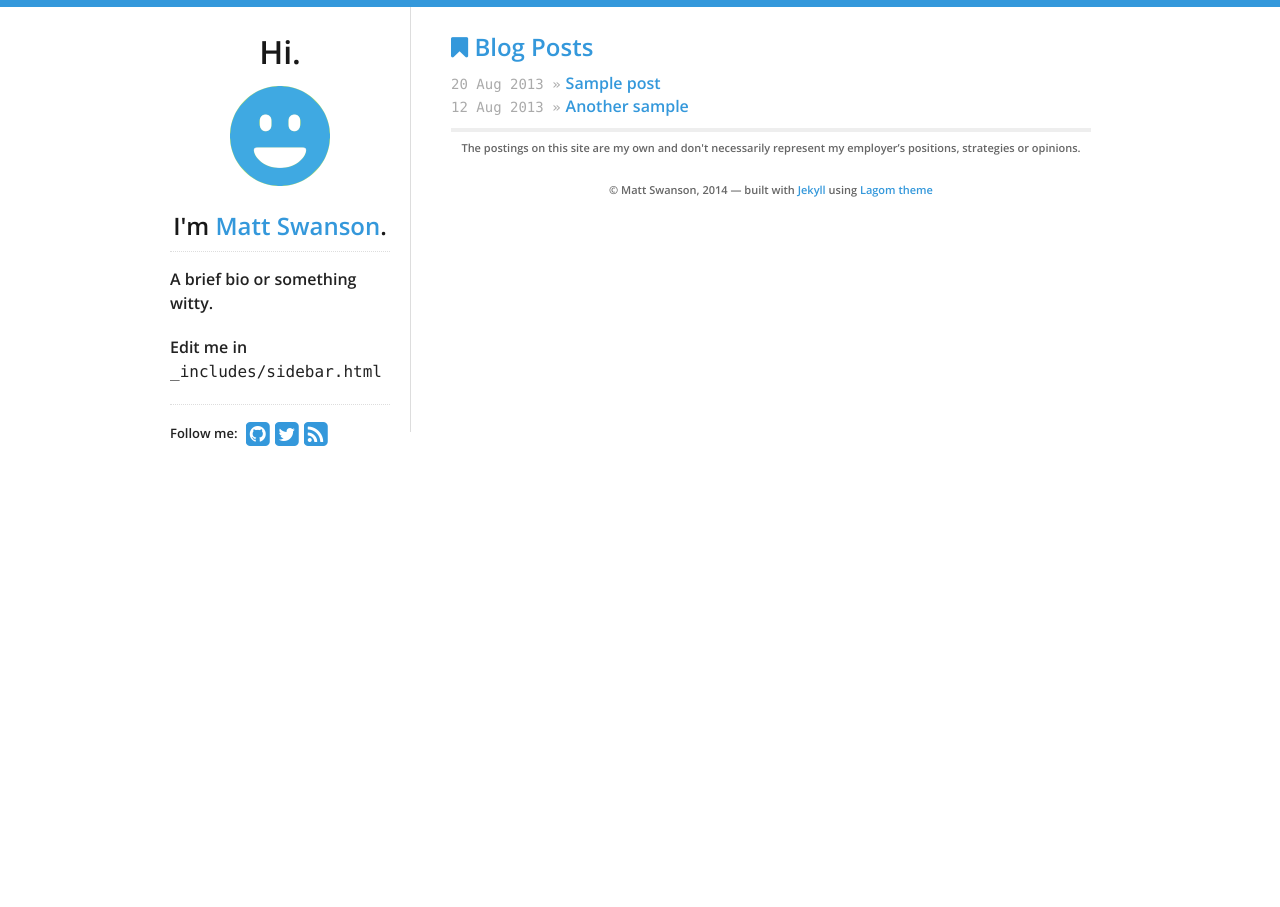
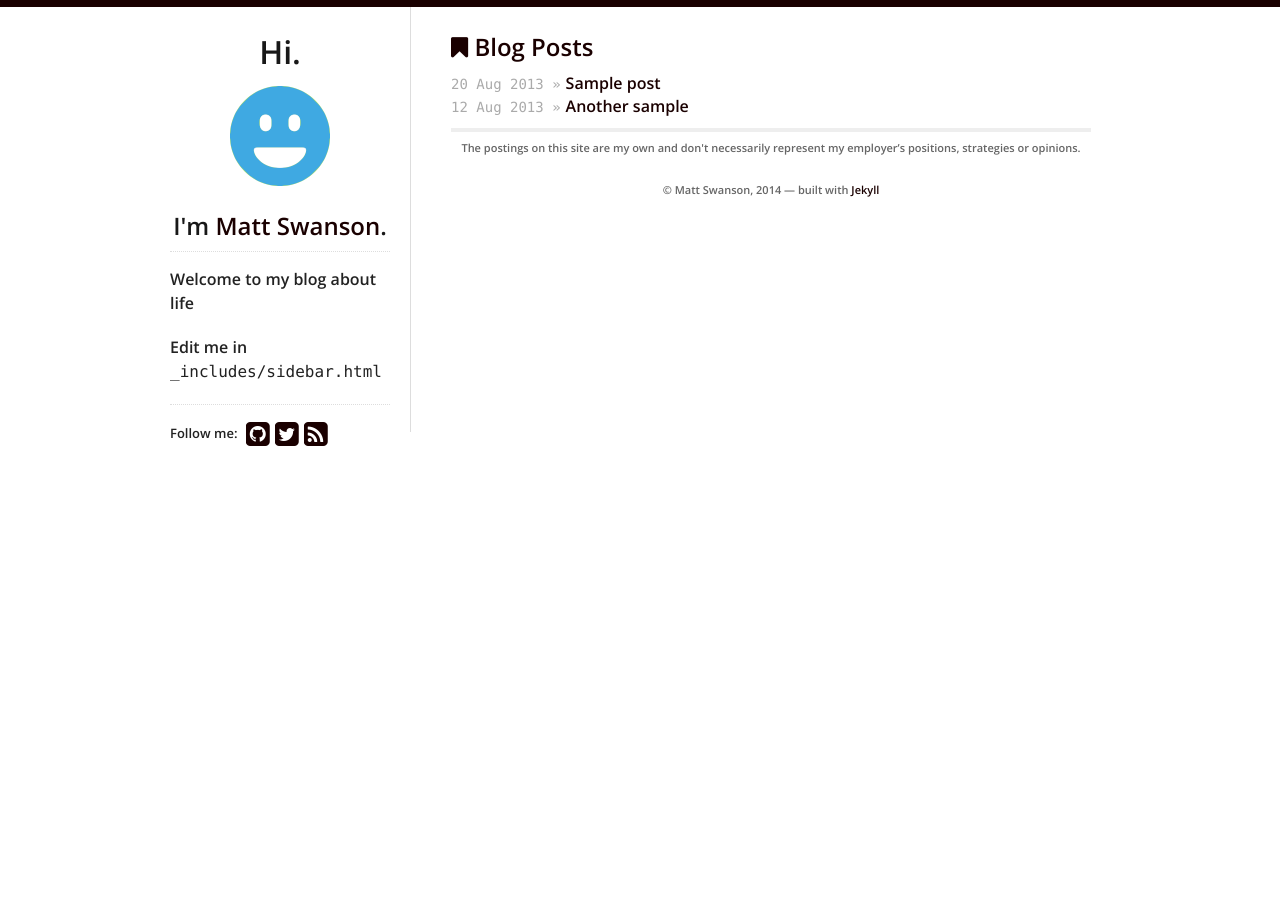
Before and after one commit to M1K1/M1K1.github.io, a Jekyll site: the page built from index.html, in a window 1280 px wide. Built offline with Jekyll 4.4.1, drawn with Linux system fonts in a browser that asks for light colours; nearby versions of some CDN libraries.

Commit message:
male izmene

```diff
--- a/_data/theme.yml
+++ b/_data/theme.yml
@@ -1,7 +1,7 @@
 # Theme customization - please change from the defaults!
 
 # Color for top bar, links, etc
-highlight_color: '#3498db'
+highlight_color: '#1a0000'
 
 # Profile links on the left sidebar, leave blank to ignore
 social:
--- a/_includes/footer.html
+++ b/_includes/footer.html
@@ -7,6 +7,6 @@
   {% endif %}
 
   <p>
-    © {{ site.data.theme.name }}, 2014 &mdash; built with <a href="http://jekyllrb.com/">Jekyll</a> using <a href="https://github.com/swanson/lagom">Lagom theme</a>
+    © {{ site.data.theme.name }}, 2014 &mdash; built with <a href="http://jekyllrb.com/">Jekyll</a>
   </p>
 </div>
--- a/_includes/sidebar.html
+++ b/_includes/sidebar.html
@@ -9,7 +9,7 @@
   </a>
   <h2>I'm <a href="/">{{ site.data.theme.name }}</a>.</h2>
   <div id="bio">
-    <p>A brief bio or something witty.</p>
+    <p>Welcome to my blog about life</p>
     <p>
       Edit me in <code>_includes/sidebar.html</code>
     </p>
```
